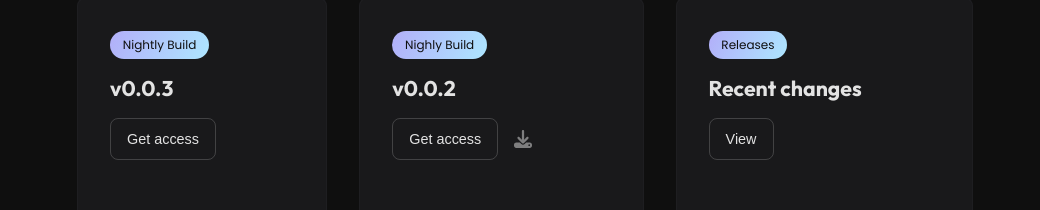
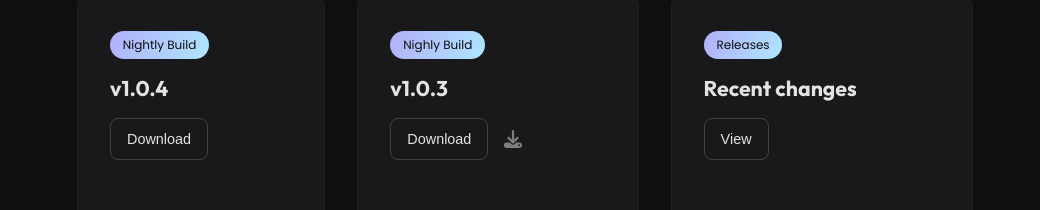
Before and after one commit to adrian2793/nexus, a plain HTML site: page index.html in a window 1280 px wide. Shown: the part 557-767 px from the top of the page, without its empty margins (115-1155 px from the left). Drawn offline with Linux system fonts and the light colour scheme.

Commit message:
Update index.html

```diff
--- a/index.html
+++ b/index.html
@@ -49,11 +49,11 @@
 <!--<tag class="tertiary">Nightly Build</tag>-->
 </div>
 <div>
-<h5>v0.0.3</h5>
+<h5>v1.0.4</h5>
 <p class="muted"></p>
 </div>
 <div class="row">
-<button class="tertiary">Get access</button></a>
+<button class="tertiary" disabled>Download</button></a>
 <!--<a class="center">
 <svg class="small" xmlns="http://www.w3.org/2000/svg" viewBox="0 0 512 512">
 <path d="M288 32c0-17.7-14.3-32-32-32s-32 14.3-32 32V274.7l-73.4-73.4c-12.5-12.5-32.8-12.5-45.3 0s-12.5 32.8 0 45.3l128 128c12.5 12.5 32.8 12.5 45.3 0l128-128c12.5-12.5 12.5-32.8 0-45.3s-32.8-12.5-45.3 0L288 274.7V32zM64 352c-35.3 0-64 28.7-64 64v32c0 35.3 28.7 64 64 64H448c35.3 0 64-28.7 64-64V416c0-35.3-28.7-64-64-64H346.5l-45.3 45.3c-25 25-65.5 25-90.5 0L165.5 352H64zm368 56a24 24 0 1 1 0 48 24 24 0 1 1 0-48z" />
@@ -66,11 +66,11 @@
 <!--<tag class="tertiary">Nightly Build</tag>-->
 </div>
 <div>
-<h5>v0.0.2</h5>
+<h5>v1.0.3</h5>
 <p class="muted"></p>
 </div>
 <div class="row">
-<a><button class="tertiary">Get access</button></a>
+<a><button class="tertiary" disabled>Download</button></a>
 <a class="center">
 <svg class="small" xmlns="http://www.w3.org/2000/svg" viewBox="0 0 512 512">
 <path d="M288 32c0-17.7-14.3-32-32-32s-32 14.3-32 32V274.7l-73.4-73.4c-12.5-12.5-32.8-12.5-45.3 0s-12.5 32.8 0 45.3l128 128c12.5 12.5 32.8 12.5 45.3 0l128-128c12.5-12.5 12.5-32.8 0-45.3s-32.8-12.5-45.3 0L288 274.7V32zM64 352c-35.3 0-64 28.7-64 64v32c0 35.3 28.7 64 64 64H448c35.3 0 64-28.7 64-64V416c0-35.3-28.7-64-64-64H346.5l-45.3 45.3c-25 25-65.5 25-90.5 0L165.5 352H64zm368 56a24 24 0 1 1 0 48 24 24 0 1 1 0-48z" />
```
